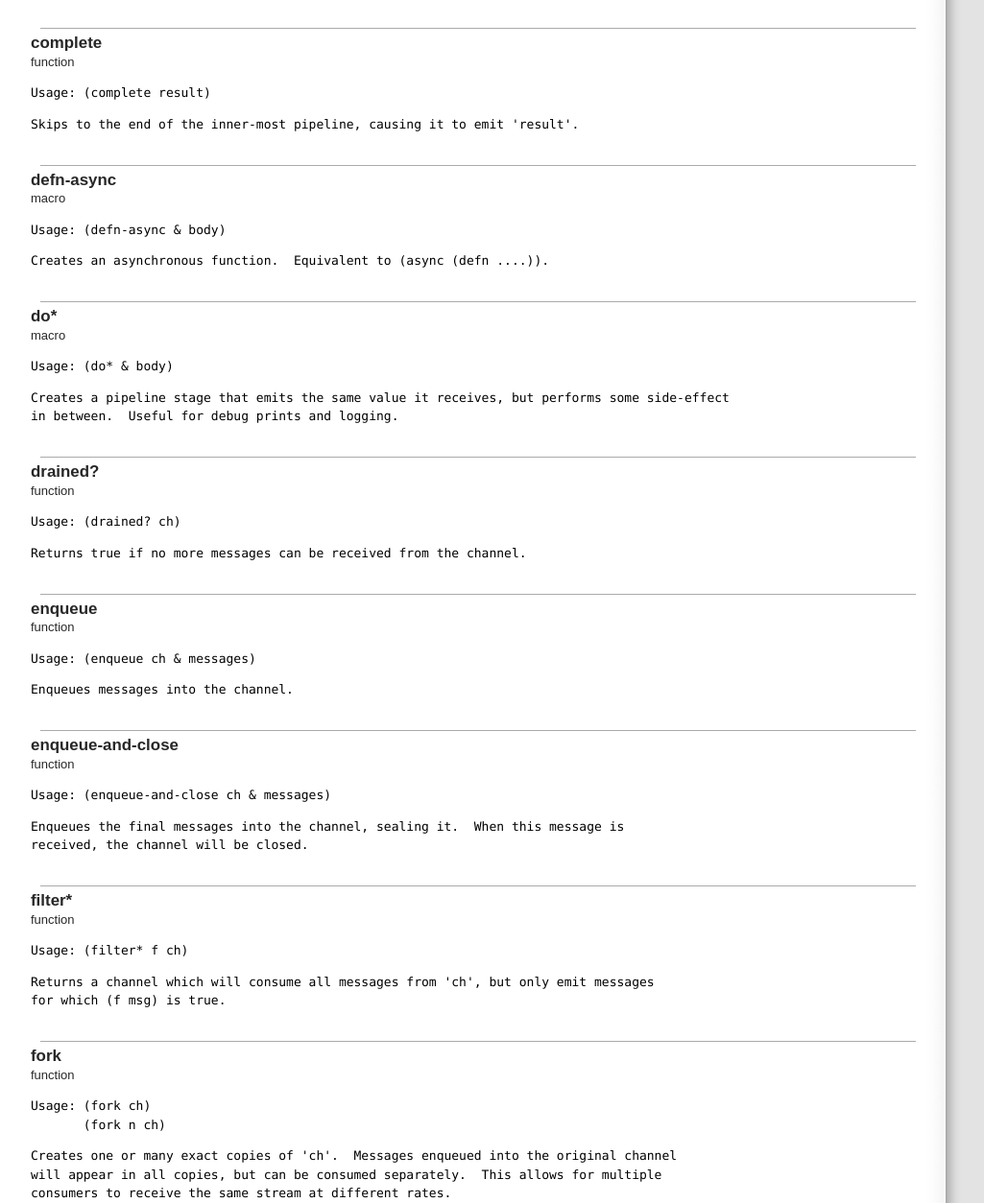
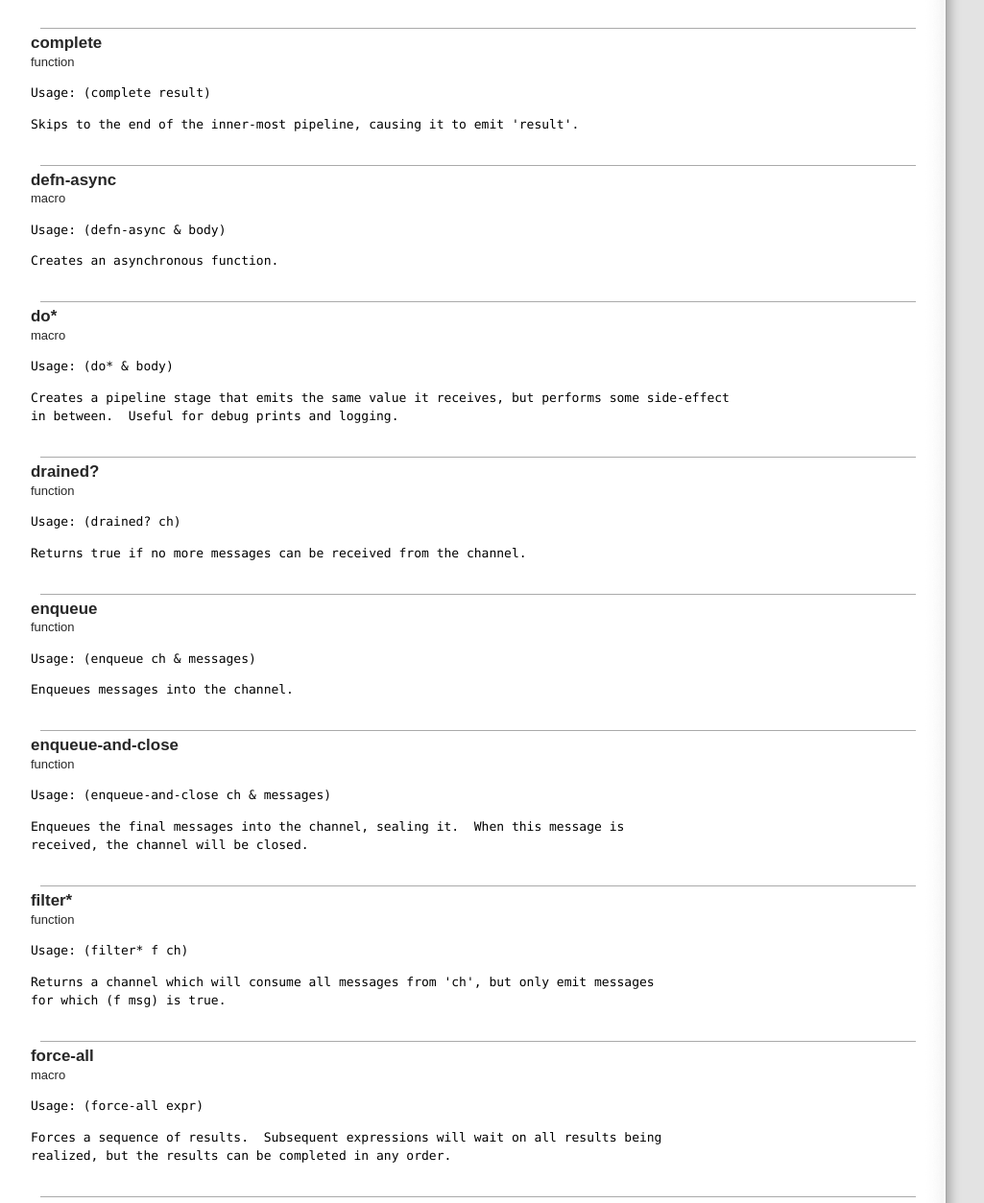
Before and after one commit to ztellman/lamina, a plain HTML site: page lamina.core-api.html in a window 1280 px wide. Shown: the part 1546-2800 px from the top of the page at 96% size, without its empty margins (188-1213 px from the left). Drawn offline with Linux system fonts and the light colour scheme; a script that the page names is missing.

Commit message:
update documentation

```diff
--- a/lamina.core-api.html
+++ b/lamina.core-api.html
@@ -75,6 +75,8 @@ namespace.
       <a href="#lamina.core/enqueue-and-close">enqueue-and-close</a>
     </div><div style="margin-left: 1em;" class="toc-entry">
       <a href="#lamina.core/filter*">filter*</a>
+    </div><div style="margin-left: 1em;" class="toc-entry">
+      <a href="#lamina.core/force-all">force-all</a>
     </div><div style="margin-left: 1em;" class="toc-entry">
       <a href="#lamina.core/fork">fork</a>
     </div><div style="margin-left: 1em;" class="toc-entry">
@@ -247,7 +249,7 @@ is drained.</pre>
   <span id="var-type">macro</span><br />
   <pre id="var-usage">Usage: (defn-async &amp; body)
 </pre>
-  <pre id="var-docstr">Creates an asynchronous function.  Equivalent to (async (defn ....)).</pre>
+  <pre id="var-docstr">Creates an asynchronous function.</pre>
 
 </div><div id="var-entry">
   <br />
@@ -296,6 +298,16 @@ received, the channel will be closed.</pre>
 </pre>
   <pre id="var-docstr">Returns a channel which will consume all messages from 'ch', but only emit messages
 for which (f msg) is true.</pre>
+
+</div><div id="var-entry">
+  <br />
+  <hr />
+  <h2 id="lamina.core/force-all">force-all</h2>
+  <span id="var-type">macro</span><br />
+  <pre id="var-usage">Usage: (force-all expr)
+</pre>
+  <pre id="var-docstr">Forces a sequence of results.  Subsequent expressions will wait on all results being
+realized, but the results can be completed in any order.</pre>
 
 </div><div id="var-entry">
   <br />
```
Also changed, not shown: api-index.html (+2 -1 lines), index.html (+1 -1 lines).
